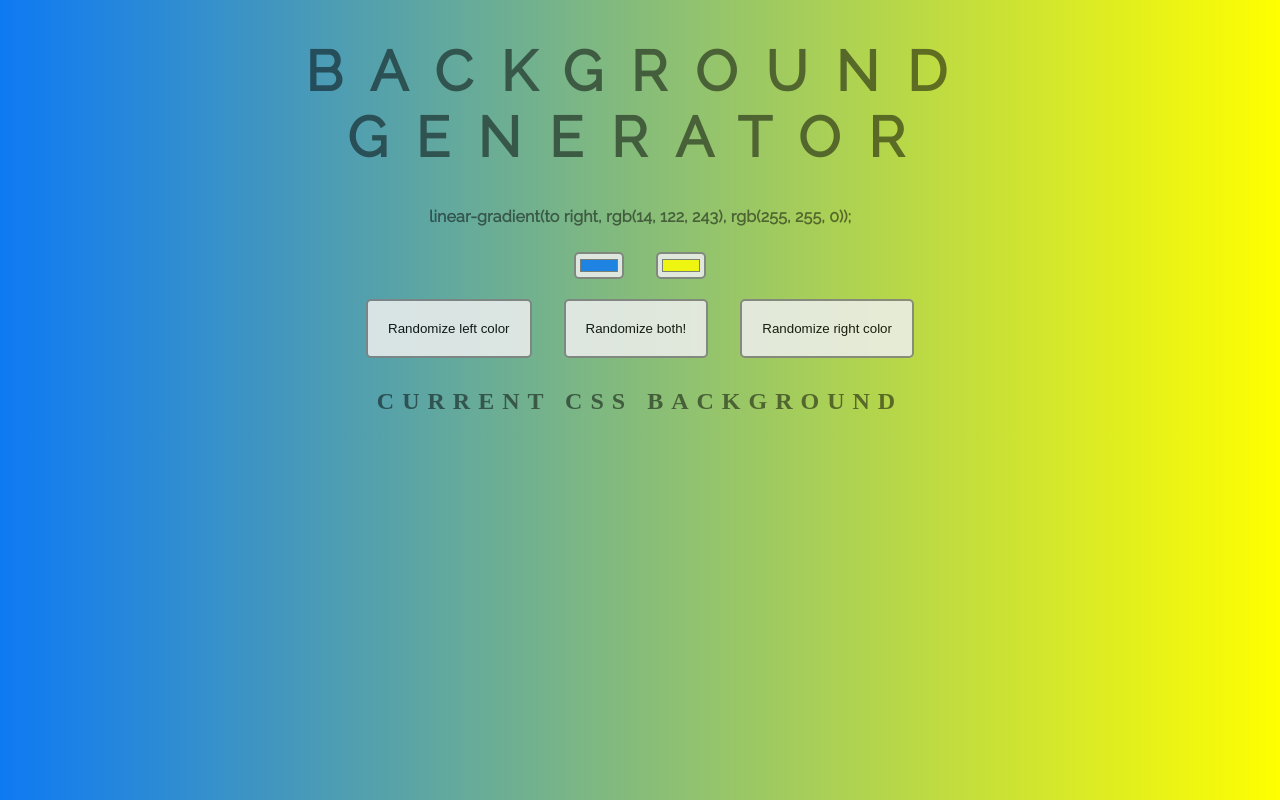
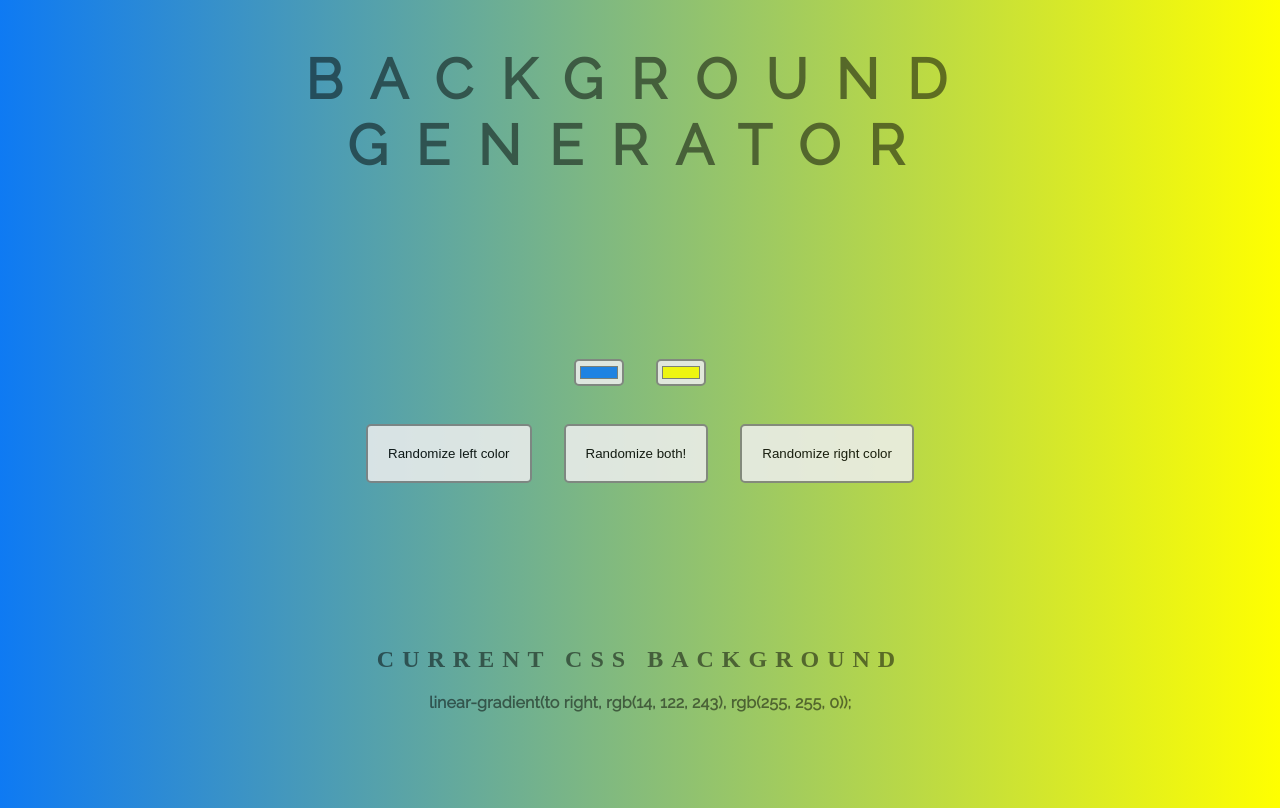
Before and after one commit to LiorZana/BGGradientGen, a website: page index.html in a window 1280 px wide. Both pictures are taken after a click on the button "Randomize left color". Drawn offline with Linux system fonts and the light colour scheme.

Commit message:
organized the order of elements

```diff
--- a/index.html
+++ b/index.html
@@ -1,5 +1,6 @@
 <!DOCTYPE html>
 <html lang="en">
+
 <head>
     <meta charset="UTF-8">
     <meta name="viewport" content="width=device-width, initial-scale=1.0">
@@ -7,18 +8,28 @@
     <link rel="stylesheet" type="text/css" href="style.css">
     <link href="https://fonts.googleapis.com/css2?family=Raleway&display=swap" rel="stylesheet">
 </head>
+
 <body id="gradient">
     <h1>Background Generator</h1>
-    <h3>Test</h3>
+    <div>
+        <div>
             <input class="color1" type="color" name="color 1" value="#ff0000">
             <input class="color2" type="color" name="color 2" value="#ffff00">
+        </div>
         <br>
+        <div>
             <button id="randColor1">Randomize left color</button>
             <button id="randBoth">Randomize both!</button>
             <button id="randColor2">Randomize right color</button>
+        </div>
+    </div>
+
+    <div id='current-value'>
         <h2>Current CSS Background</h2>
-    <h3></h3>
+        <h3>Test</h3>
+    </div>
     <script type="text/javascript" src="script.js"></script>
 
 </body>
+
 </html>
--- a/script.js
+++ b/script.js
@@ -1,10 +1,10 @@
-var css = document.querySelector("h3");
-var color1 = document.querySelector(".color1");
-var color2 = document.querySelector(".color2");
-var body = document.getElementById("gradient");
-var randButton1 = document.getElementById("randColor1");
-var randButton2 = document.getElementById("randColor2");
-var randBoth = document.getElementById("randBoth");
+const css = document.querySelector("h3");
+const color1 = document.querySelector(".color1");
+const color2 = document.querySelector(".color2");
+const body = document.getElementById("gradient");
+const randButton1 = document.getElementById("randColor1");
+const randButton2 = document.getElementById("randColor2");
+const randBoth = document.getElementById("randBoth");
 
 function setGradient() {
     body.style.background =
@@ -22,9 +22,9 @@ color2.addEventListener("input", setGradient);
 //Random color buttons:
 function getRandomColor()
 {
-    var color = "";
-    for(var i = 0; i < 3; i++) {
-        var sub = Math.floor(Math.random() * 256).toString(16);
+    let color = "";
+    for(let i = 0; i < 3; i++) {
+        const sub = Math.floor(Math.random() * 256).toString(16);
         color += (sub.length == 1 ? "0" + sub : sub);
     }
     return "#" + color;
--- a/style.css
+++ b/style.css
@@ -1,8 +1,17 @@
+body, html {
+    min-height: 100vh;
+    height: 100%;
+}
+
 body {
     font: 'Raleway', sans-serif;
     color: rgba(0,0,0,.5);
     text-align: center;
     text-transform: uppercase;
+    display: flex;
+    flex-direction: column;
+    justify-content: space-between;
+    align-items: center;
     letter-spacing: .5em;
     top: 15%;
     background: linear-gradient(to right, #ff0000, #ffff00);
@@ -49,3 +58,7 @@ button:active, input:active {
     background-color: #575757;
     border: 2px solid #161616;
 }
+
+#current-value {
+    margin-bottom: 5rem;
+}
```
Lines whose indentation alone changed are shown as unchanged.
